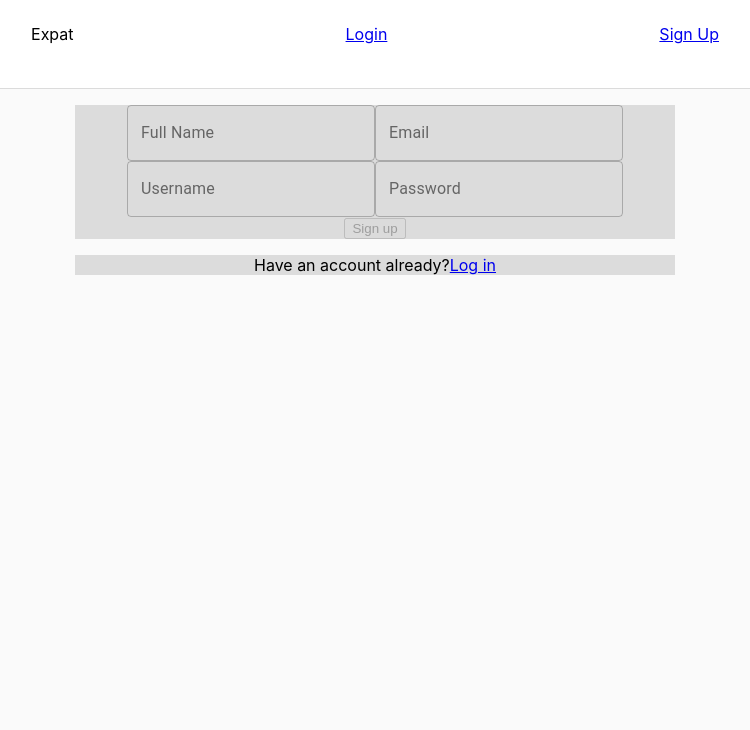
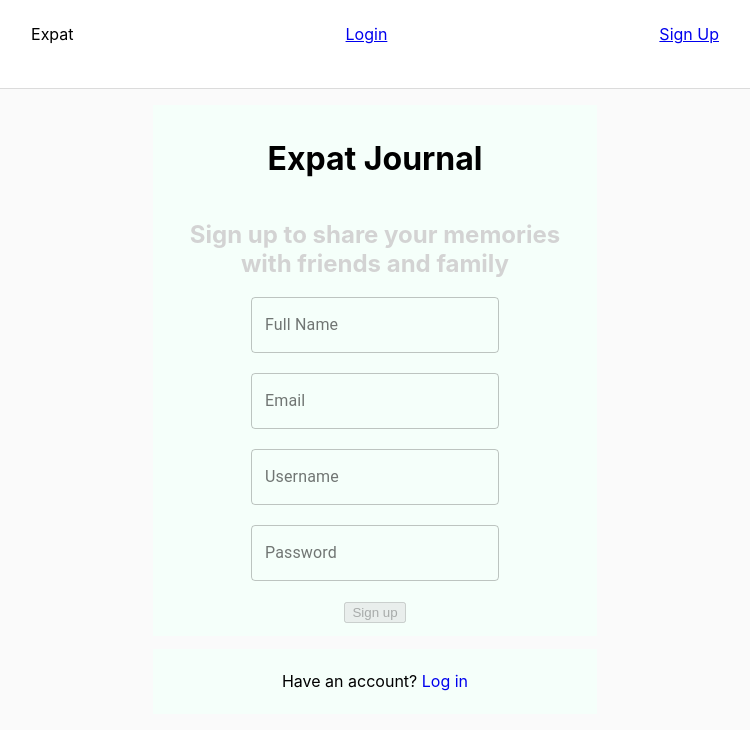
Before and after one commit to Build-Week-PTCT-Expat-Journal-3/front-end, a React (Create React App) app: page /register in a window 1280 px wide. Shown: the top 730 px of the page, without its empty margins (265-1015 px from the left). Built offline with nearby package versions, Linux system fonts and the light colour scheme.

Commit message:
more styling

```diff
--- a/src/components/Register.js
+++ b/src/components/Register.js
@@ -3,6 +3,7 @@ import * as yup from 'yup';
 import axios from 'axios';
 import { Link } from 'react-router-dom';
 import { Container, TextField } from '@material-ui/core';
+import { findByLabelText } from '@testing-library/react';
 
 const formSchema = yup.object().shape({
     name: yup.string().required('Enter your full name'),
@@ -82,8 +83,11 @@ export const Register = () => {
 
     return (
         <div>
-            <Container maxWidth='sm' style={styles.registerForm}>
+            <Container maxWidth='xs' style={styles.registerForm}>
+                <h1>Expat Journal</h1>
+                <h2 style={styles.h2}>Sign up to share your memories with friends and family</h2>
                 <form onSubmit={formSubmit}>
+                    <div>
                         <TextField
                             variant='outlined'
                             type='text'
@@ -95,6 +99,9 @@ export const Register = () => {
                             error={errorState.name.length > 0 ? true : null}
                             helperText={errorState.name.length > 0 ? (errorState.name) : null}
                         />
+                    </div>
+                    <br/>
+                    <div>
                         <TextField
                             variant='outlined'
                             type='email'
@@ -106,6 +113,9 @@ export const Register = () => {
                             error={errorState.email.length > 0 ? true : null}
                             helperText={errorState.email.length > 0 ? (errorState.email) : null}
                         />
+                    </div>
+                    <br/>
+                    <div>
                         <TextField
                             variant='outlined'
                             type='text'
@@ -117,6 +127,9 @@ export const Register = () => {
                             error={errorState.username.length > 0 ? true : null}
                             helperText={errorState.username.length > 0 ? (errorState.username) : null}
                         />
+                    </div>
+                    <br/>
+                    <div>
                         <TextField
                             variant='outlined'
                             type='password'
@@ -128,13 +141,14 @@ export const Register = () => {
                             error={errorState.password.length > 0 ? true : null}
                             helperText={errorState.password.length > 0 ? (errorState.password) : null}
                         />
+                    </div>
                         <br/>
                     <button disabled={buttonDisable}>Sign up</button>
                 </form>
             </Container>
-            <Container maxWidth='sm' style={styles.registerFooter}>
+            <Container maxWidth='xs' style={styles.registerFooter}>
                 <div>
-                    <p>Have an account already?<Link to="./">Log in</Link></p>
+                    <p>Have an account? <Link to="./" style={styles.link}>Log in</Link></p>
                 </div>
             </Container>
         </div>
@@ -142,13 +156,29 @@ export const Register = () => {
 }
 
 const styles = {
+
+    h1: {},
+
+    h2: {
+        color: 'lightgrey'
+    },
+
     registerForm: {
-        backgroundColor: 'gainsboro',
+        display: 'flex',
+        flexDirection: 'column',
+        padding: '1%',
+        backgroundColor: 'mintcream',
 
     },
 
     registerFooter: {
-        backgroundColor: 'gainsboro',
+        marginTop: '1%',
+        padding: '.5%',
+        backgroundColor: 'mintcream',
 
+    },
+
+    link: {
+        textDecoration: 'none'
     }
 }
```
